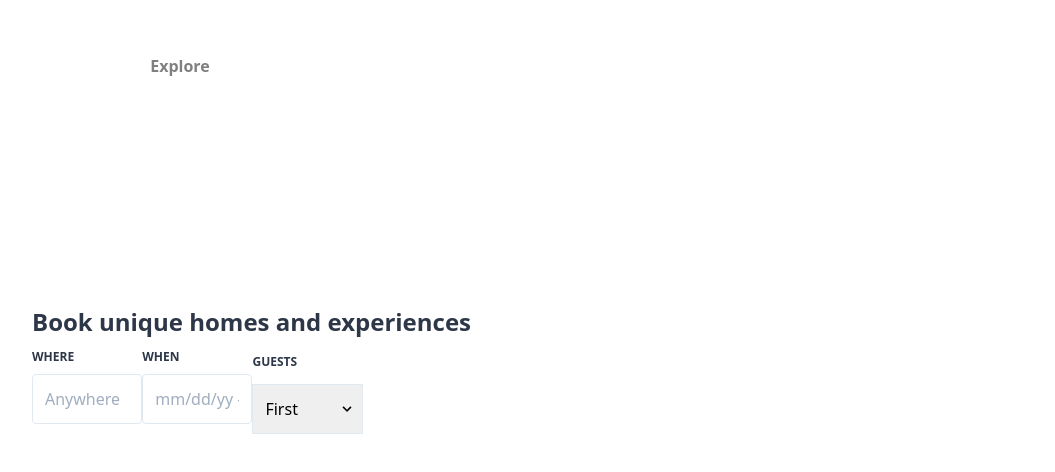
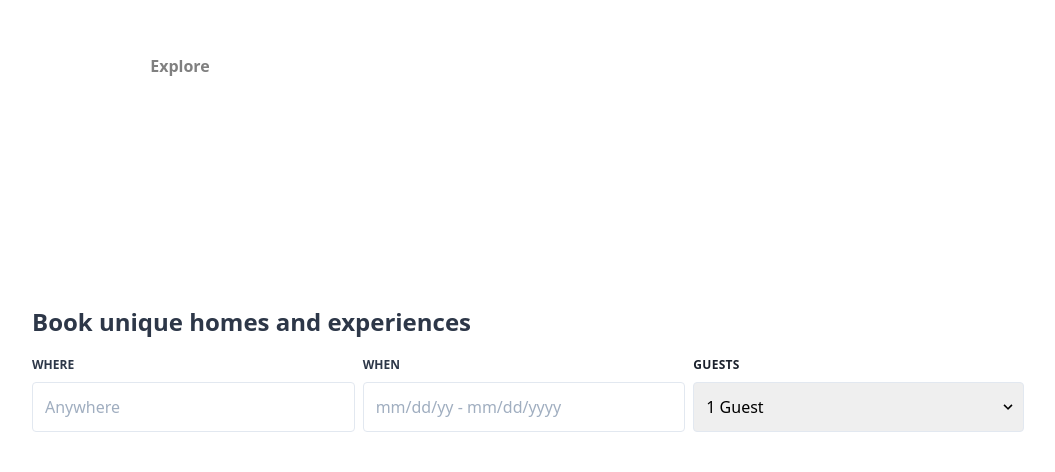
Before and after one commit to kokiebisu/nextjs_airbnb, a Next.js app: page / in a window 1280 px wide. Shown: the part 272-744 px from the top of the page, without its empty margins (112-1167 px from the left). Built offline with nearby package versions, Linux system fonts and the light colour scheme.

Commit message:
fixed not aligning with inputbox bug on optionbox

```diff
--- a/components/InputBox.js
+++ b/components/InputBox.js
@@ -1,6 +1,6 @@
 export default ({ label, placeholder }) => {
 	return (
-		<div class='py-2 w-full lg:w-1/3'>
+		<div class='lg:mb-0 w-full lg:w-1/3 lg:pr-2'>
 			<label class='uppercase text-xs font-semibold pb-2 text-gray-800 block' for={label}>
 				{label}
 			</label>
--- a/components/OptionBox.js
+++ b/components/OptionBox.js
@@ -1,11 +1,11 @@
 export default ({ label, options }) => {
 	return (
-		<div class=' py-2 w-full lg:w-1/3'>
-			<label for={label} class='uppercase text-xs font-semibold text-gray-800'>
+		<div class='lg:w-1/3 w-full lg:pr-0 '>
+			<label for={label} class='uppercase tracking-wide font-semibold text-xs text-gray-900 mb-2 block'>
 				{label}
 			</label>
-			<div class='relative mt-3'>
-				<select id={label} class='p-3 border border-gray-300 w-full appearance-none'>
+			<div class='relative'>
+				<select id={label} class='p-3 border border-gray-300 rounded w-full appearance-none'>
 					<option value='1'>{options.first}</option>
 					<option value='2'>{options.second}</option>
 					<option value='3'>{options.third}</option>
--- a/pages/index.js
+++ b/pages/index.js
@@ -7,12 +7,15 @@ const Home = () => {
 		<>
 			<Banner />
 			<div class='max-w-5xl mx-auto py-12 px-4'>
-				<h3 class='text-2xl font-semibold text-gray-800'>Book unique homes and experiences</h3>
+				<h3 class='text-2xl font-semibold text-gray-800 lg:mb-4'>Book unique homes and experiences</h3>
 				<form action=''>
-					<div class='flex flex-wrap items-start justify-start w-full lg:w-1/3'>
+					<div class='flex flex-wrap items-start justify-start'>
 						<InputBox label='where' placeholder='Anywhere' />
 						<InputBox label='when' placeholder='mm/dd/yy - mm/dd/yyyy' />
-						<OptionBox label='guests' options={{ first: 'First', second: 'Second', third: 'Third' }} />
+						<OptionBox
+							label='guests'
+							options={{ first: '1 Guest', second: '2 Guests', third: '3 Guests' }}
+						/>
 					</div>
 				</form>
 			</div>
```
